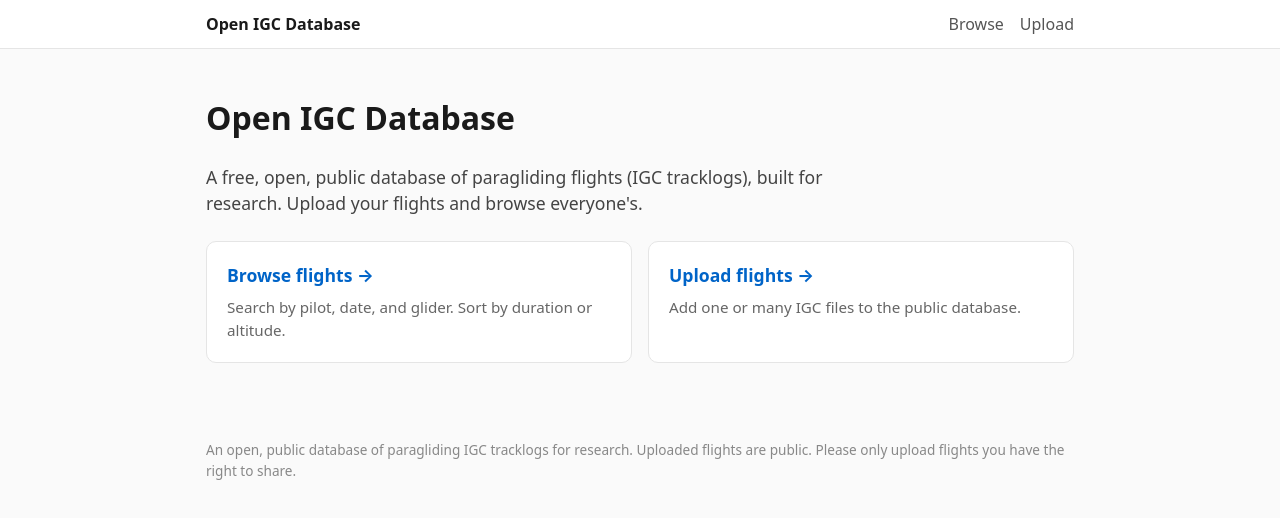
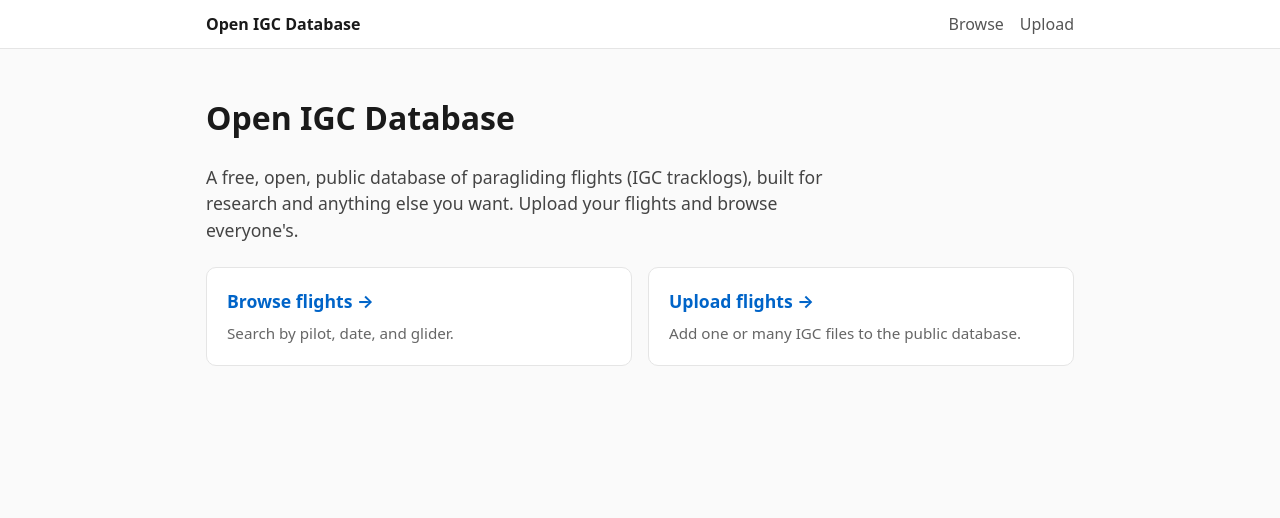
Before and after one commit to baptistemarchand/open_igc_database, a SvelteKit app: page / in a window 1280 px wide. Shown: the top 518 px of the page. Built offline with nearby package versions, Linux system fonts and the light colour scheme.

Commit message:
wordings

```diff
--- a/src/routes/+layout.svelte
+++ b/src/routes/+layout.svelte
@@ -1,13 +1,13 @@
 <script lang="ts">
-	import favicon from '$lib/assets/favicon.svg';
-	import { page } from '$app/state';
+import { page } from "$app/state";
+import favicon from "$lib/assets/favicon.svg";
 
-	let { children } = $props();
+const { children } = $props();
 
-	const links = [
-		{ href: '/browse', label: 'Browse' },
-		{ href: '/upload', label: 'Upload' }
-	];
+const links = [
+	{ href: "/browse", label: "Browse" },
+	{ href: "/upload", label: "Upload" },
+];
 </script>
 
 <svelte:head>
@@ -30,10 +30,6 @@
 </main>
 
 <footer>
-	<p>
-		An open, public database of paragliding IGC tracklogs for research. Uploaded flights are
-		public. Please only upload flights you have the right to share.
-	</p>
 </footer>
 
 <style>
--- a/src/routes/+page.svelte
+++ b/src/routes/+page.svelte
@@ -1,13 +1,13 @@
 <h1>Open IGC Database</h1>
 <p class="lead">
-	A free, open, public database of paragliding flights (IGC tracklogs), built for research.
+	A free, open, public database of paragliding flights (IGC tracklogs), built for research and anything else you want.
 	Upload your flights and browse everyone's.
 </p>
 
 <div class="cards">
 	<a class="card" href="/browse">
 		<h2>Browse flights &rarr;</h2>
-		<p>Search by pilot, date, and glider. Sort by duration or altitude.</p>
+		<p>Search by pilot, date, and glider.</p>
 	</a>
 	<a class="card" href="/upload">
 		<h2>Upload flights &rarr;</h2>
```
Also changed, not shown: 1 other file (tests, documents, lock files or other folders).
